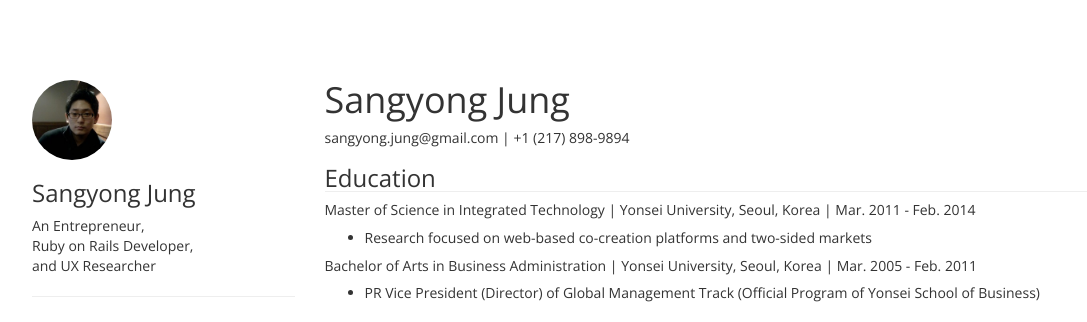
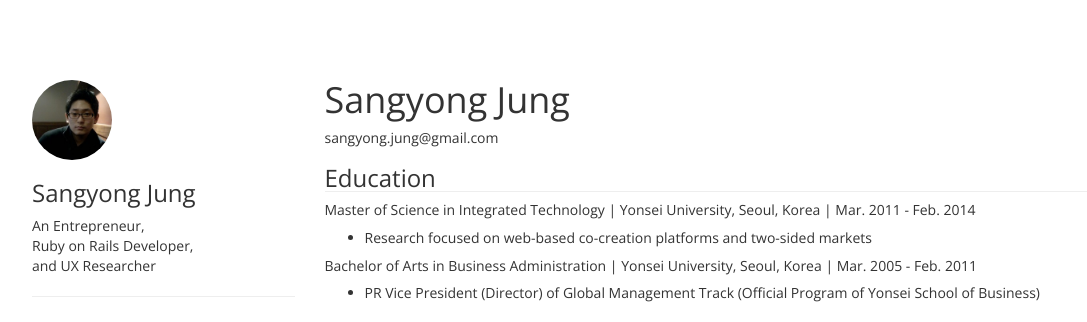
Before and after one commit to sangyongjung/sangyongjung.github.io, a Jekyll site: the page built from 3_resume.md, in a window 1280 px wide and 900 px high. Shown: the top 322 px of the window, without its empty margins (38-1125 px from the left). Built offline with Jekyll 4.4.1, drawn with Linux system fonts in a browser that asks for light colours; nearby versions of some CDN libraries; some web fonts are replaced.

Commit message:
Remove phone number from resume

```diff
--- a/3_resume.md
+++ b/3_resume.md
@@ -7,7 +7,7 @@ navigation: Resume
 
 # Sangyong Jung
 
-##### sangyong.jung@gmail.com | +1 (217) 898-9894
+##### sangyong.jung@gmail.com
 
 
 <h3 class="section">Education</h3>
```
Also changed, not shown: 2_skills.md (+1 -1 lines), 2 other files.
